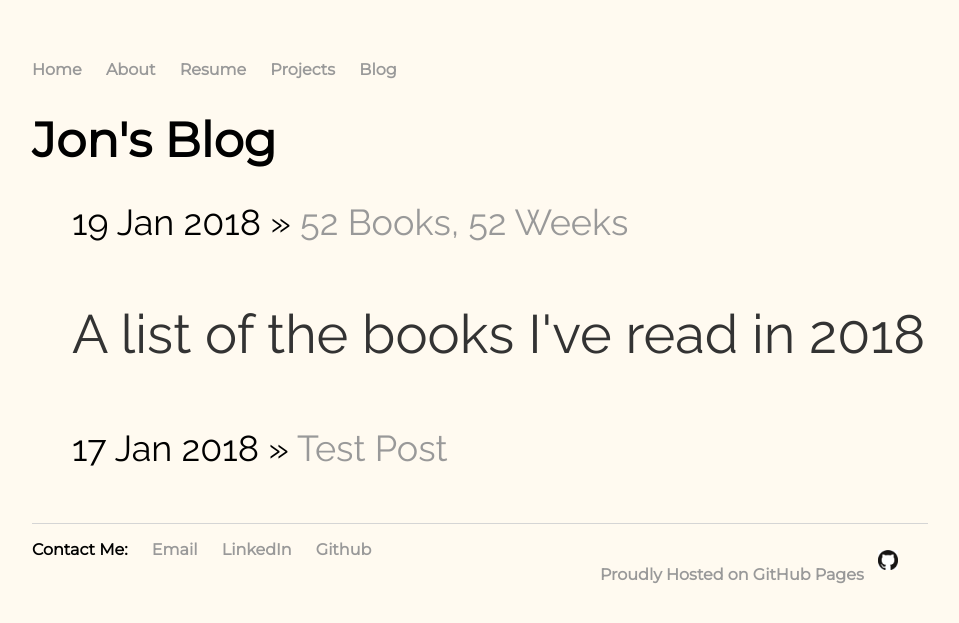
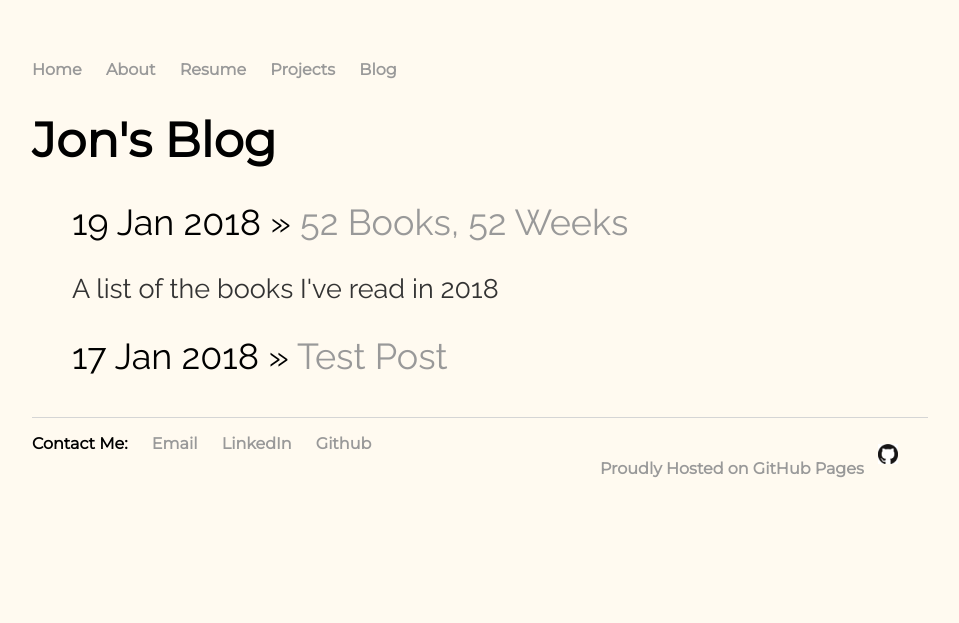
Before and after one commit to shindig7/my-site, a Jekyll site: the page built from blog/index.html, in a window 1280 px wide. Shown: the top 623 px of the page, without its empty margins (160-1119 px from the left). Built offline with Jekyll 4.4.1, drawn with Linux system fonts in a browser that asks for light colours.

Commit message:
Trying to resize subtitle in blog list

```diff
--- a/blog/index.html
+++ b/blog/index.html
@@ -6,6 +6,6 @@ title: Jon's Blog
 	<ul class="posts">
 
 	  {% for post in site.posts %}
-	  <li><span class="date">{{ post.date | date_to_string }}</span> » <a href="{{ post.url }}" title="{{ post.title }}">{{ post.title }}</a><p>{{ post.subtitle }}</p></li>
+	  <li><span class="date">{{ post.date | date_to_string }}</span> » <a href="{{ post.url }}" title="{{ post.title }}">{{ post.title }}</a><p class="subtitle">{{ post.subtitle }}</p></li>
 	  {% endfor %}
 	</ul>
--- a/css/index.css
+++ b/css/index.css
@@ -61,3 +61,6 @@ li {
 	font-size: 1em;
 	list-style-type: bullet;
 }
+.subtitle {
+	font-size: .75em;
+}
```
